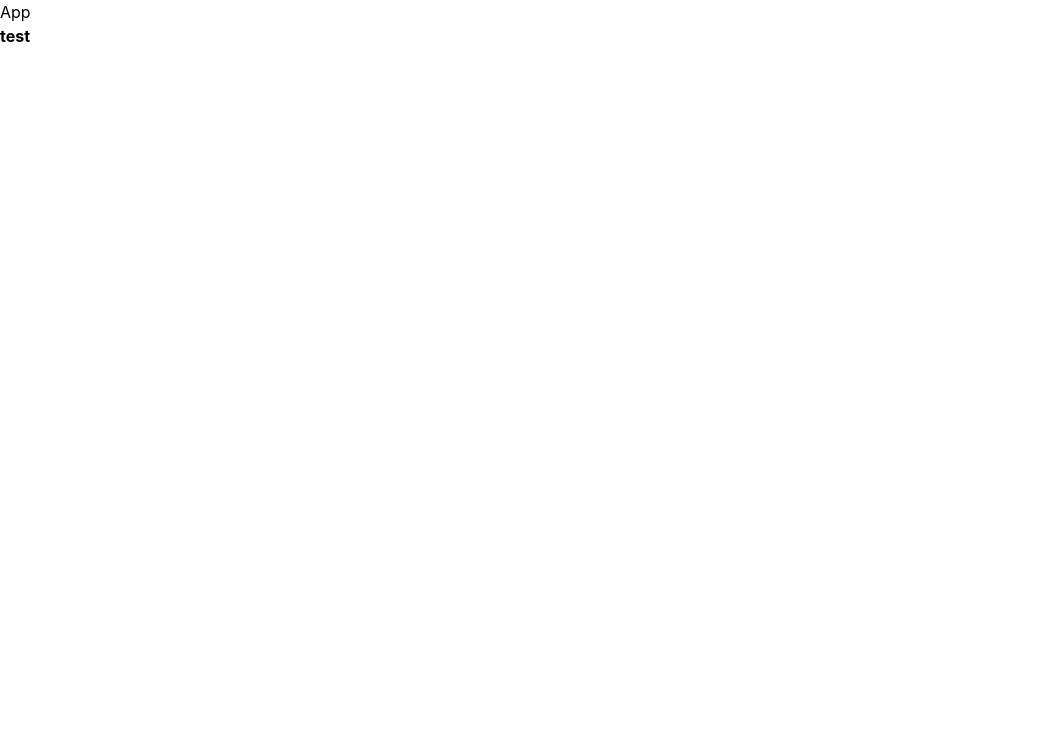
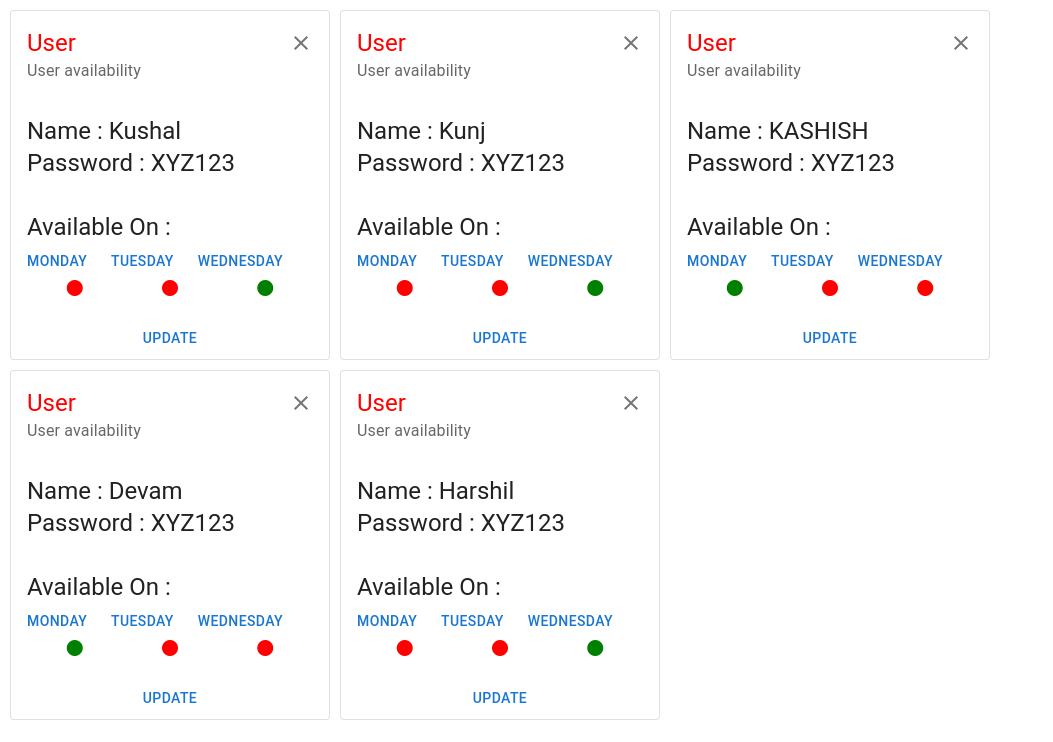
Before and after one commit to devamcodes/Frontend_Challenge, a React (Create React App) app: page / in a window 1280 px wide. Shown: the top 742 px of the page, without its empty margins (0-1053 px from the left). Built offline with nearby package versions, Linux system fonts and the light colour scheme.

Commit message:
Made Cards and Delete function

```diff
--- a/public/index.html
+++ b/public/index.html
@@ -9,6 +9,10 @@
       name="description"
       content="Web site created using create-react-app"
     />
+
+    <!-- FontAwesome -->
+    <link rel="stylesheet" href="https://cdnjs.cloudflare.com/ajax/libs/font-awesome/6.1.1/css/all.min.css" integrity="sha512-KfkfwYDsLkIlwQp6LFnl8zNdLGxu9YAA1QvwINks4PhcElQSvqcyVLLD9aMhXd13uQjoXtEKNosOWaZqXgel0g==" crossorigin="anonymous" referrerpolicy="no-referrer" />
+
     <link rel="apple-touch-icon" href="%PUBLIC_URL%/logo192.png" />
     <!--
       manifest.json provides metadata used when your web app is installed on a
--- a/src/App.js
+++ b/src/App.js
@@ -1,19 +1,22 @@
+import React from 'react';
+import AnotherCard from './Components/AnotherCard';
+
 function App() {
+
   return (
     <div className="App">
-      <header className="App-header">App</header>
-      <div>
-        <span className="font-bold">test</span>
+      <div className="cards" style={{display:"flex", flexFlow:"row wrap"}}>
+
+        <AnotherCard />
+
         {/* user card 1 */}
+        {/* user card 2 */}
+        {/* user card 3 */}
+        {/* user card 4 */}
+        {/* user card 5 */}
 
-        {/* user card 2 */}
+      </div>
 
-        {/* user card 3 */}
-
-        {/* user card 4 */}
-
-        {/* user card 5 */}
-      </div>
     </div>
   );
 }
--- /dev/null
+++ b/src/Components/AnotherCard.js
@@ -0,0 +1,106 @@
+import React, { useState } from 'react'
+import { Card, CardActions, CardContent, CardHeader, Typography, Button, IconButton } from '@mui/material'
+import { Close } from '@mui/icons-material';
+
+const AnotherCard = (props) => {
+
+    const users = [
+        {
+          id : "1",
+          firstName : "Kushal",
+          password : 'XYZ123',
+          days:{
+            monday: false,
+            tuesday: false,
+            wednesday: true
+          }
+        },
+        {
+          id : "2",
+          firstName : "Kunj",
+          password : 'XYZ123',
+          days:{
+            monday: false,
+            tuesday: false,
+            wednesday: true
+          }
+        },
+        {
+          id : "3",
+          firstName :"KASHISH",
+          password : 'XYZ123',
+          days:{
+            monday: true,
+            tuesday: false,
+            wednesday: false
+          }
+        },
+        {
+          id : "4",
+          firstName :"Devam",
+          password : 'XYZ123',
+          days:{
+            monday: true,
+            tuesday: false,
+            wednesday: false
+          }
+        },
+        {
+          id : "5",
+          firstName :"Harshil",
+          password : 'XYZ123',
+          days:{
+            monday: false,
+            tuesday: false,
+            wednesday: true
+          }
+        }
+    ]
+
+    const [ list, setList] = useState(users);
+
+   const deleteItem = (e) => {
+        console.log('Pressed on delete');
+        let users = e.target.getAttribute("removeCard")
+        setList(list.filter(items => items.id!==users));
+    }
+
+  return (
+    <>
+        {list.map(users => (
+            <Card variant='outlined' style={{width:320, height:350, marginTop: 10, marginLeft: 10}}>
+                <CardHeader
+                title='User'
+                subheader='User availability'
+                sx={{ color: 'red'}}
+                action={
+                    <IconButton>
+                        <Close onClick={deleteItem} removeCard={users.id}/>
+                    </IconButton>
+                }></CardHeader>
+                <CardContent>
+                    <Typography variant='h5'>Name : {users.firstName}</Typography>
+                    <Typography variant='h5'>Password : {users.password} </Typography>
+                </CardContent>
+                <CardContent>
+                    <Typography variant='h5' sx={{ mb: -3}}>Available On :</Typography>
+                </CardContent>
+                <CardActions sx={{ mb: -3}}>
+                    <Button>Monday </Button>
+                    <Button>Tuesday </Button>
+                    <Button>Wednesday </Button>
+                </CardActions>
+                <CardContent style={{display:'flex', flexFlow:"row wrap", justifyContent:'space-around' }}>
+                    <i class="fa-solid fa-circle" style={{color:`${users.days.monday===true?'green':'red'}`}} />
+                    <i class="fa-solid fa-circle" style={{color:`${users.days.tuesday===true?'green':'red'}`}}/>
+                    <i class="fa-solid fa-circle" style={{color:`${users.days.wednesday===true?'green':'red'}`}}/>
+                </CardContent>
+                <CardActions>
+                    <Button color='primary' fullWidth>Update</Button>
+                </CardActions>
+            </Card>
+        ))}
+    </>
+  )
+}
+export default AnotherCard
```
